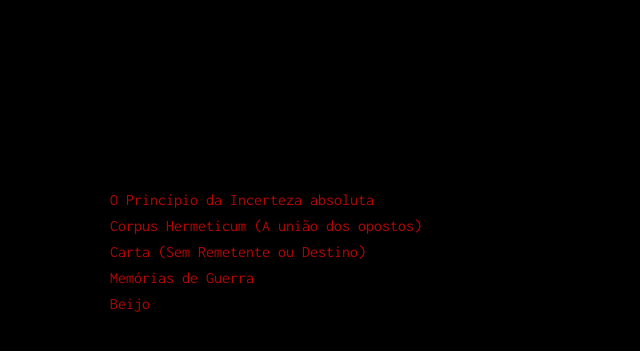
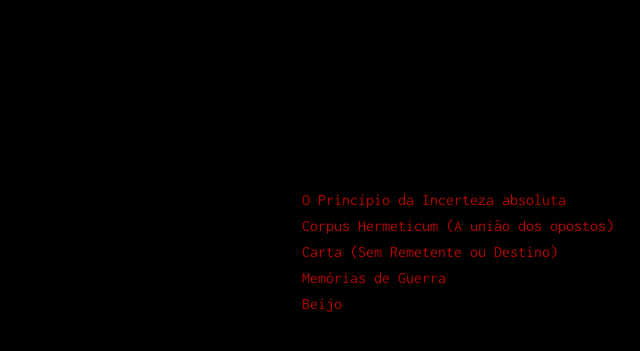
Before and after one commit to sorathpanzer/sorathpanzer.github.io, a Jekyll site: the page built from index.html, in a window 1280 px wide. Shown: the top 351 px of the page, without its empty margins (640-1280 px from the left). Built offline with Jekyll 4.4.1, drawn with Linux system fonts in a browser that asks for light colours.

Commit message:
Update main.scss

```diff
--- a/assets/css/main.scss
+++ b/assets/css/main.scss
@@ -16,7 +16,7 @@ body {
     text-align: left;
     position: absolute;
     top:  5%;
-    left: 50%;
+    left: 65%;
     height: 50%;
     min-width: 600px;
     max-width: 800px;
```
